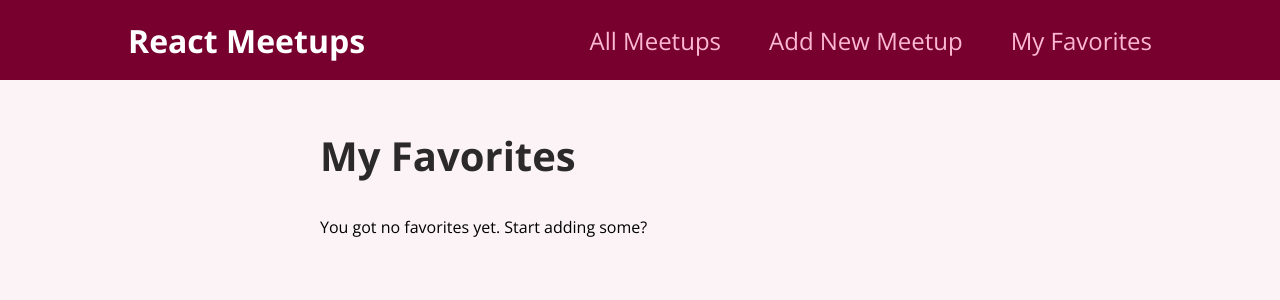
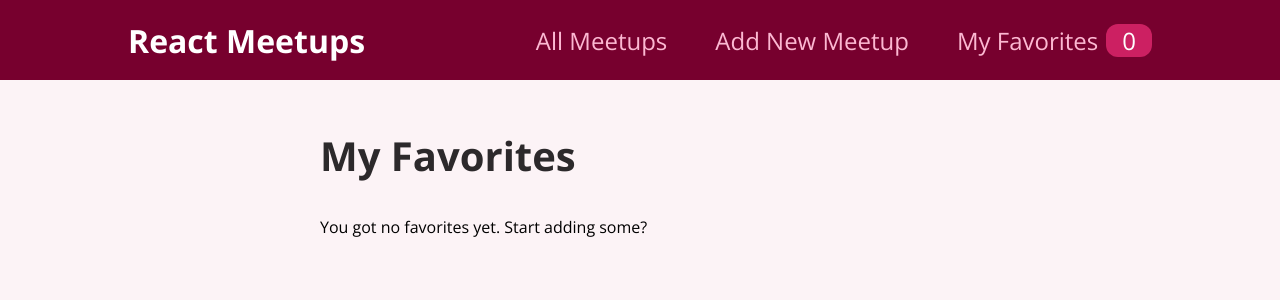
Before and after one commit to beyongbell/nextjs-course-code, a React (Create React App) app: page /favorites in a window 1280 px wide. Shown: the top 300 px of the page. Built offline with nearby package versions, Linux system fonts and the light colour scheme.

Commit message:
Fisnish Store

```diff
--- a/src/components/layout/MainNavigation.js
+++ b/src/components/layout/MainNavigation.js
@@ -1,7 +1,11 @@
+import { useContext } from 'react';
 import { Link } from 'react-router-dom'
 import classes from './MainNavigation.module.css';
+import FavoritesContext from '../../store/favorites-context';
 
 function MainNavigation() {
+  const favoritesCtx = useContext(FavoritesContext);
+
   return (
     <header className={classes.header}>
       <div className={classes.logo}>React Meetups</div>
@@ -14,7 +18,10 @@
             <Link to="/new-meetup">Add New Meetup</Link>
           </li>
           <li>
-            <Link to="/favorites">My Favorites</Link>
+            <Link to="/favorites">
+              My Favorites
+              <span className={classes.badge}>{favoritesCtx.totalFavorites}</span>
+            </Link>
           </li>
         </ul>
       </nav>
--- a/src/components/meetups/MeetupItem.js
+++ b/src/components/meetups/MeetupItem.js
@@ -3,7 +3,7 @@
 import Card from '../ui/Card'
 import classes from './MeetupItem.module.css';
 
-import FavoritesContext from '../../store/favorite-context';
+import FavoritesContext from '../../store/favorites-context';
 
 function MeetupItem (props) {
     const favoritesCtx = useContext(FavoritesContext);
--- a/src/index.js
+++ b/src/index.js
@@ -5,7 +5,7 @@
 import "./index.css";
 import App from "./App";
 
-import { FavoritesContextProvider } from "./store/favorite-context";
+import { FavoritesContextProvider } from "./store/favorites-context";
 
 ReactDOM.render(
   <FavoritesContextProvider>
--- a/src/pages/Favorites.js
+++ b/src/pages/Favorites.js
@@ -1,6 +1,6 @@
 import { useContext } from 'react';
 
-import FavoritesContext from '../store/favorite-context';
+import FavoritesContext from '../store/favorites-context';
 import MeetupList from '../components/meetups/MeetupList';
 
 function FavoritesPage() {
```
Also changed, not shown: src/store/favorites-context.js (renamed from src/store/favorite-context.js).
